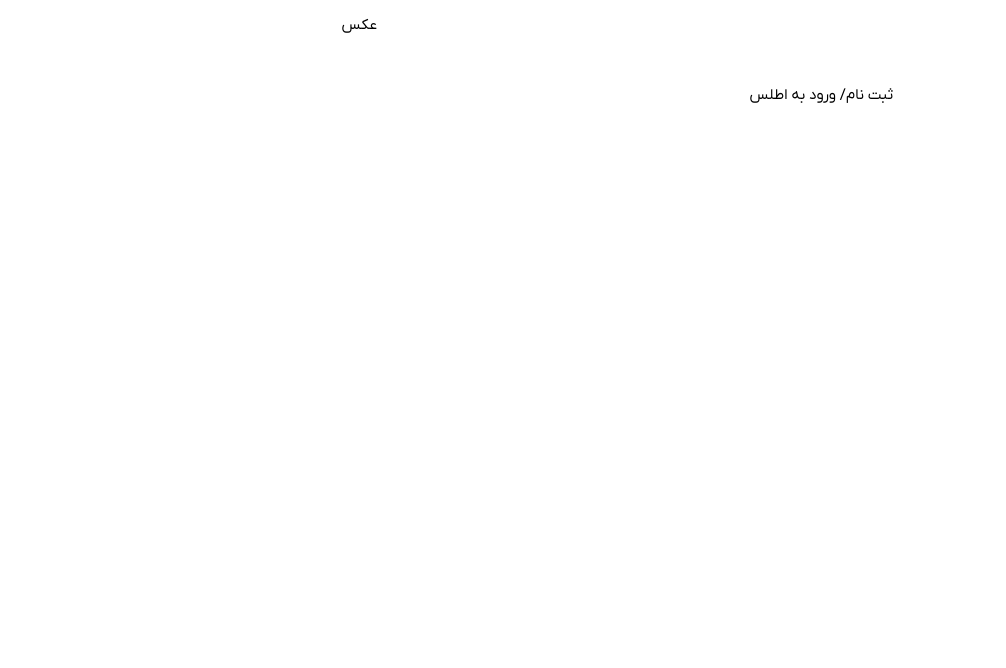
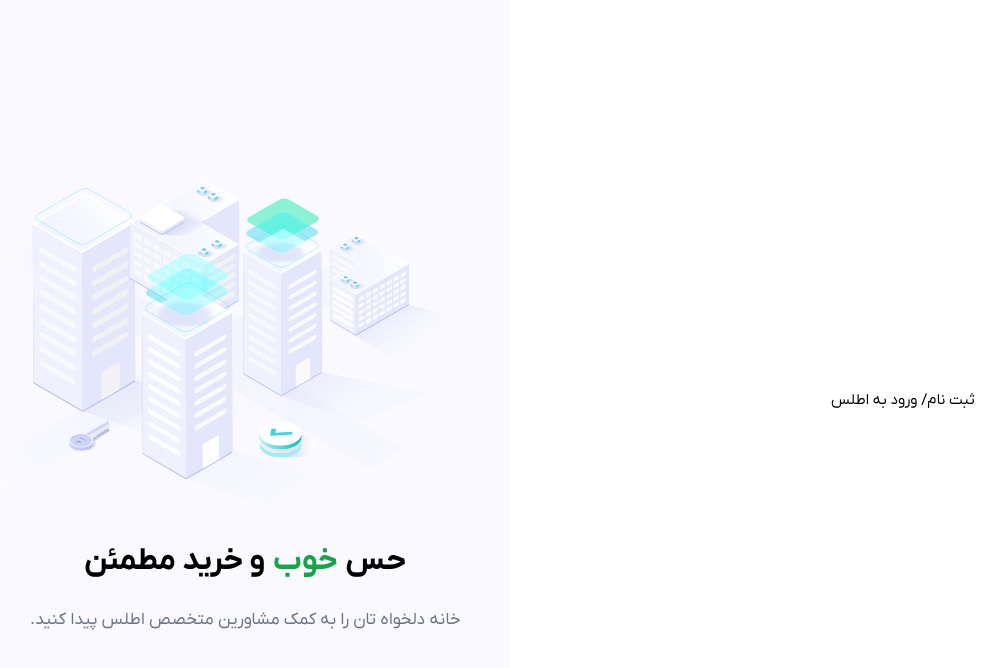
Before and after one commit to amirmahdizare/atlas, a Next.js app: page /login in a window 1280 px wide. Shown: the top 668 px of the page, without its empty margins (168-1174 px from the left). Built offline with nearby package versions, Linux system fonts and the light colour scheme.

Commit message:
Add Side Box

```diff
--- a/app/(general)/login/ClientPage.tsx
+++ b/app/(general)/login/ClientPage.tsx
@@ -1,21 +1,21 @@
 import React from 'react'
+import { SideBox } from './components/SideBox'
+
 
 export const ClientPage = () => {
     return (
-        <div className='container max-w-[1400px] mx-auto'>
-            <div className='grid grid-cols-6 p-2 gap-4 '>
+        <div className='container max-w-[1400px] mx-auto h-full'>
+            <div className='grid grid-cols-7  gap-4  h-full'>
 
-                <div className='col-span-4 flex flex-row items-center justify-center p-8'>
+                <div className='col-span-7 lg:col-span-4 flex flex-row items-center justify-center  p-2'>
 
                     <form>
                         ثبت نام/ ورود به اطلس
                     </form>
                 </div>
 
+                <SideBox />
 
-                <div className='col-span-2'>
-                    عکس
-                </div>
 
             </div>
 
--- /dev/null
+++ b/app/(general)/login/components/SideBox.tsx
@@ -0,0 +1,19 @@
+import React from 'react'
+import loginPhoto from 'images/loginPhoto.svg'
+import Image from 'next/image'
+
+export const SideBox = () => {
+    return (
+        <div className='col-span-7 lg:col-span-3 bg-[#F9F9FF] p-2 h-full flex items-center justify-center flex-col gap-4'>
+            <Image src={loginPhoto} alt='تصویر ورود به اطلس' />
+            <span className='text-h2-bolder'>حس
+                &nbsp;
+                <span className='text-green-600'>خوب</span>
+                &nbsp;
+                و خرید مطمئن
+            </span>
+            <span className='text-h6-normal text-gray-500'>خانه دلخواه تان را به کمک مشاورین متخصص اطلس پیدا کنید.</span>
+
+        </div>
+    )
+}
--- a/app/(general)/login/page.tsx
+++ b/app/(general)/login/page.tsx
@@ -8,8 +8,8 @@ export const metadata: Metadata = {
 
 export default function page() {
     return (
-        <div>
+        <>
             <ClientPage />
-        </div>
+        </>
     )
 }
```
Also changed, not shown: app/images/loginPhoto.svg (added).
